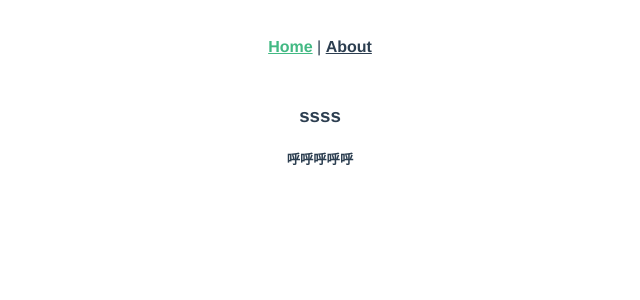
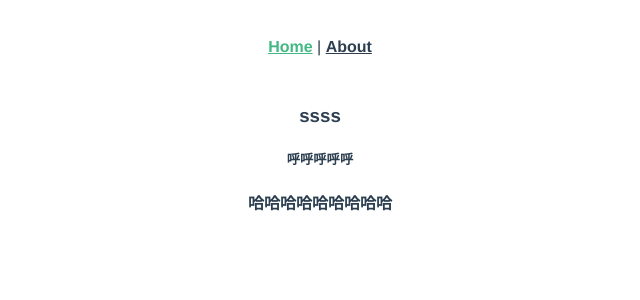
Before and after one commit to yxq7777/renliziyuan, a Vue app: page /#/ in a window 1280 px wide. Shown: the top 300 px of the page, without its empty margins (320-960 px from the left). Built offline with nearby package versions, Linux system fonts and the light colour scheme.

Commit message:
feat: jisujifj8ijus化

```diff
--- a/src/views/HomeView.vue
+++ b/src/views/HomeView.vue
@@ -2,6 +2,7 @@
   <div class="home">
     <h3>ssss</h3>
     <h5>呼呼呼呼呼</h5>
+		<h4>哈哈哈哈哈哈哈哈哈</h4>
   </div>
 </template>
 
```
